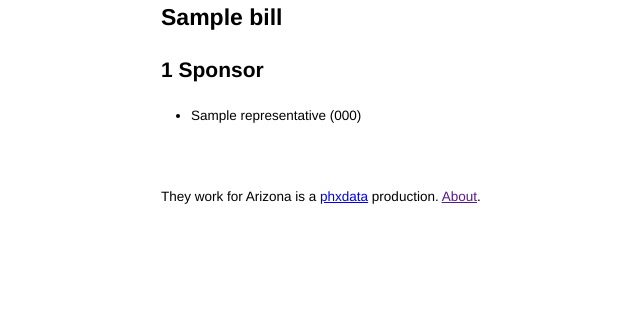
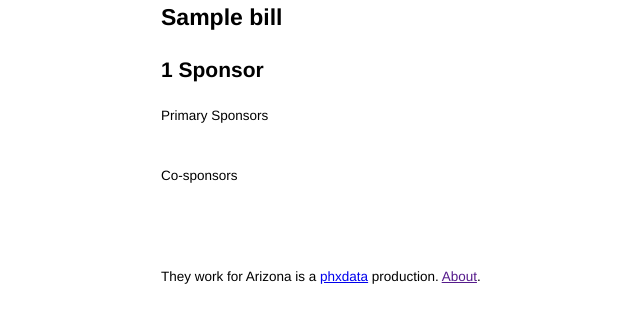
Before and after one commit to markng/theyworkforaz, a Django app: template templates/bill.html in a window 1280 px wide. Shown: the part 98-421 px from the top of the page, without its empty margins (9-649 px from the left). Run offline with Django 3.2, Linux system fonts and the light colour scheme; the template is opened without the code that fills it: values that come from a table or form of the project are taken from there, others are empty; tables that the repository leaves empty hold one stand-in row (values such as "Sample post"); parts of the project's set-up code (start-up, migrations or seed data) failed here and were passed over; some libraries are stand-ins or nearby versions.

Commit message:
improve templates

```diff
--- a/templates/bill.html
+++ b/templates/bill.html
@@ -2,15 +2,32 @@
 {% block content %}
 <div class="grid_12">
   <h2>{{ bill }}</h2>
+  {% if bill.billdocument_set.versions.count %}
+  <h3>Versions</h3>
+  <ul>
+    {% for document in bill.billdocument_set.versions %}
+      <li><a href="{{ document.url }}">{{ document }}</a></li>
+    {% endfor %}
+  </ul>
+  {% endif %}
   <h3>{{ bill.sponsorship_set.count }} Sponsor{{ bill.sponsorship_set.count|pluralize }}
     {% if bill.sponsorship_set.democrats.count %}({{ bill.sponsorship_set.democrats.count }} democrat{{ bill.sponsorship_set.democrats.count|pluralize }}){% endif %}
     {% if bill.sponsorship_set.republicans.count %}({{ bill.sponsorship_set.republicans.count }} republican{{ bill.sponsorship_set.republicans.count|pluralize }}){% endif %}
     <img src="http://chart.apis.google.com/chart?cht=p&amp;chd=t:{{ bill.sponsorship_set.democrats.count }},{{ bill.sponsorship_set.republicans.count }}&amp;chs=50x50&amp;chco=0000FF,FF0000" alt="" />
     </h3>
-      <ul id='billsponsors'>
-    {% for sponsor in bill.sponsorship_set.all %}
-      <li>{{ sponsor.representative }} ({{ sponsor.representative.party.code }})</li>
+    <p>Primary Sponsors</p>
+    <ul id='psponsors' class='longlist'>
+    {% for sponsor in bill.sponsorship_set.primary %}
+      <li class="grid_3"><a href="{{ sponsor.representative.get_absolute_url }}">{{ sponsor.representative }} ({{ sponsor.representative.party.code }})</a></li>
     {% endfor %}
-  </ul>
+    </ul>
+    <br class="clear">
+    <p>Co-sponsors</p>
+    <ul id='csponsors' class='longlist'>
+    {% for sponsor in bill.sponsorship_set.cosponsors %}
+      <li class="grid_3"><a href="{{ sponsor.representative.get_absolute_url }}">{{ sponsor.representative }} ({{ sponsor.representative.party.code }})</a></li>
+    {% endfor %}
+    </ul>
+    <br class="clear">
 </div>
 {% endblock %}
```
Also changed, not shown: templates/member.html (+18 -0 lines).
